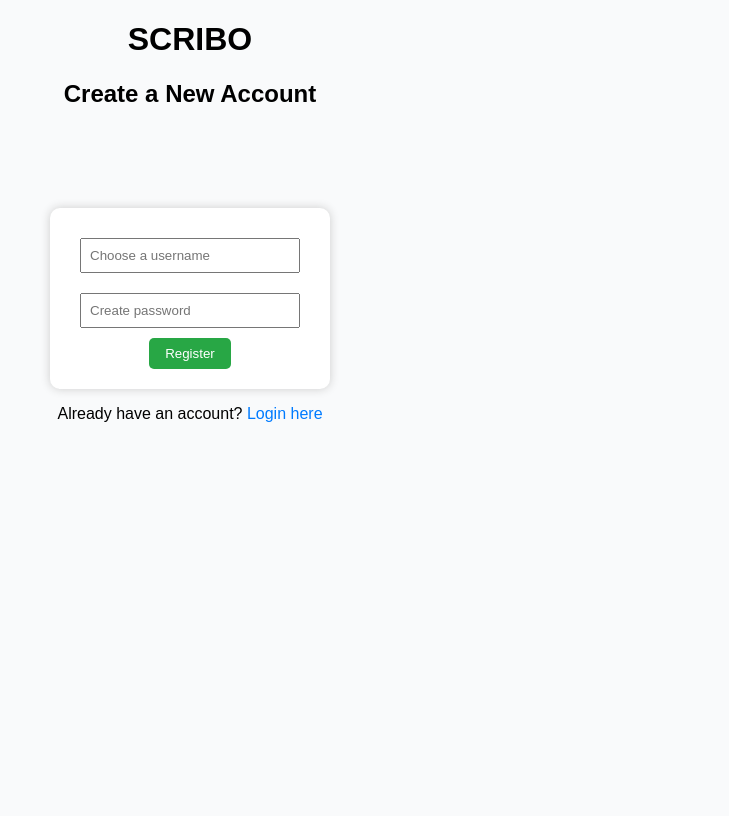
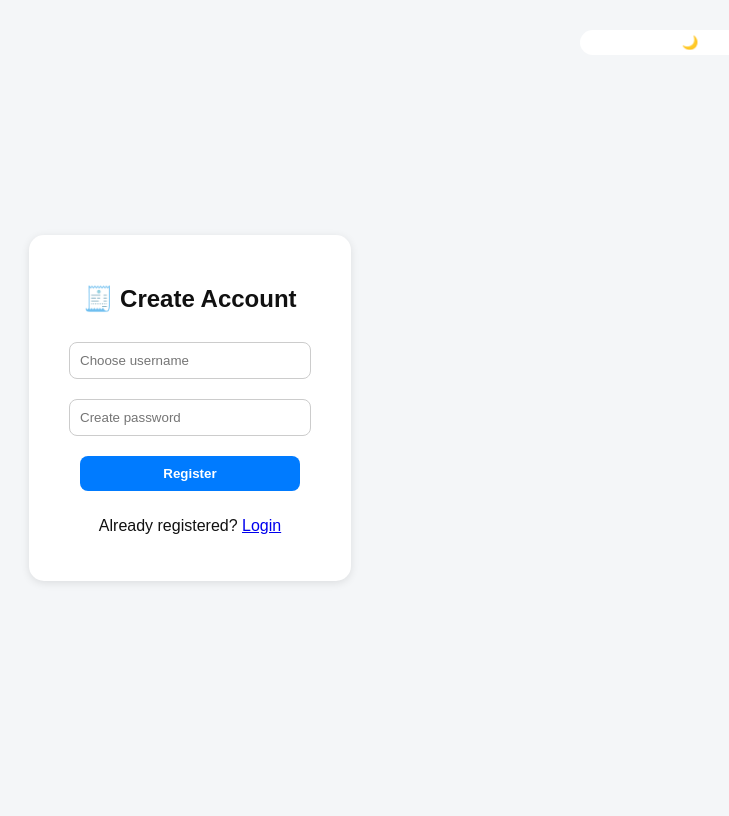
Before and after one commit to baba-babbage/Scribo, a Flask app: page /register in a window 1280 px wide. Shown: the whole page, without its empty margins (450-1179 px from the left). Before the commit the page ends 422 px from the top, so only its background shows below. Run offline with Flask 3, Linux system fonts and the light colour scheme; some libraries are stand-ins or nearby versions.

Commit message:
Revamp registration page with dark mode toggle

```diff
--- a/templates/register.html
+++ b/templates/register.html
@@ -1,24 +1,93 @@
 <!DOCTYPE html>
 <html lang="en">
 <head>
-    <meta charset="UTF-8">
-    <title>Register</title>
-    <style>
-        body { font-family: Arial; text-align: center; background-color: #f9fafb; }
-        form { display: inline-block; padding: 20px; background: #fff; margin-top: 80px; border-radius: 10px; box-shadow: 0 0 10px #ccc; }
-        input { margin: 10px; padding: 8px; width: 200px; }
-        button { padding: 8px 16px; cursor: pointer; background: #28a745; color: white; border: none; border-radius: 5px; }
-        a { text-decoration: none; color: #007bff; }
-    </style>
+  <meta charset="UTF-8">
+  <title>SCRIBO | Register</title>
+  <link href="https://cdn.quilljs.com/1.3.6/quill.snow.css" rel="stylesheet">
+  <style>
+    :root {
+      --bg: #f4f6f8;
+      --text: #111;
+      --card: #fff;
+      --accent: #007bff;
+    }
+
+    body.dark {
+      --bg: #121212;
+      --text: #e4e4e4;
+      --card: #1e1e1e;
+      --accent: #1e90ff;
+    }
+
+    body {
+      background: var(--bg);
+      color: var(--text);
+      font-family: Arial, sans-serif;
+      display: flex;
+      justify-content: center;
+      align-items: center;
+      height: 100vh;
+      transition: all 0.3s ease;
+    }
+
+    .card {
+      background: var(--card);
+      padding: 30px;
+      border-radius: 15px;
+      box-shadow: 0 2px 8px rgba(0,0,0,0.1);
+      text-align: center;
+    }
+
+    input, button {
+      margin: 10px;
+      padding: 10px;
+      width: 220px;
+      border-radius: 8px;
+      border: 1px solid #ccc;
+    }
+
+    button {
+      background: var(--accent);
+      color: white;
+      border: none;
+      font-weight: bold;
+      cursor: pointer;
+    }
+
+    #toggle-dark {
+      position: absolute;
+      top: 20px;
+      right: 20px;
+      background: var(--card);
+      border: none;
+      color: var(--accent);
+      border-radius: 20px;
+      padding: 5px 10px;
+      cursor: pointer;
+    }
+  </style>
 </head>
 <body>
-    <H1> SCRIBO </H1>
-    <h2>Create a New Account</h2>
+  <button id="toggle-dark">🌙</button>
+  <div class="card">
+    <h2>🧾 Create Account</h2>
     <form method="POST">
-        <input type="text" name="username" placeholder="Choose a username" required><br>
-        <input type="password" name="password" placeholder="Create password" required><br>
-        <button type="submit">Register</button>
+      <input type="text" name="username" placeholder="Choose username" required><br>
+      <input type="password" name="password" placeholder="Create password" required><br>
+      <button type="submit">Register</button>
     </form>
-    <p>Already have an account? <a href="/login">Login here</a></p>
+    <p>Already registered? <a href="/login">Login</a></p>
+  </div>
+
+  <script>
+    const toggle = document.getElementById("toggle-dark");
+    if (localStorage.getItem("theme") === "dark") document.body.classList.add("dark");
+    toggle.addEventListener("click", () => {
+      document.body.classList.toggle("dark");
+      const mode = document.body.classList.contains("dark") ? "dark" : "light";
+      localStorage.setItem("theme", mode);
+      toggle.textContent = mode === "dark" ? "☀️" : "🌙";
+    });
+  </script>
 </body>
 </html>
```
